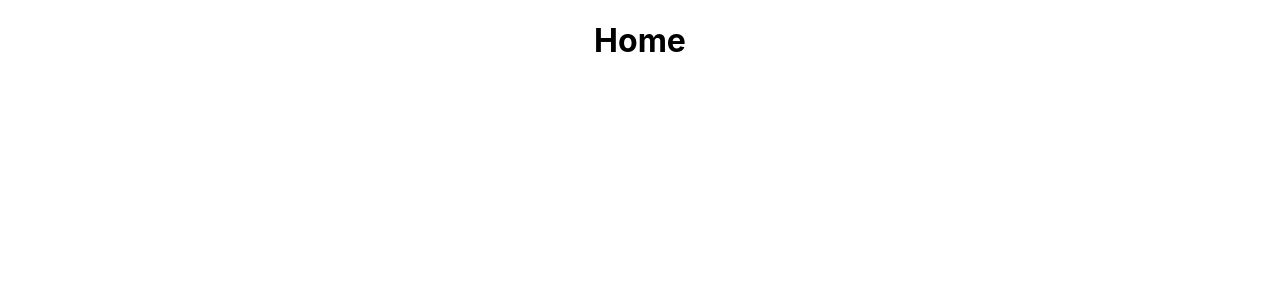
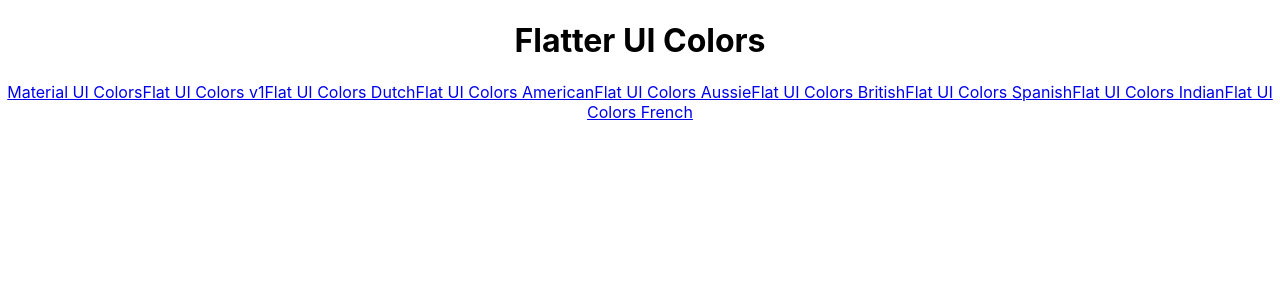
Before and after one commit to SticketInya/react-colors-app, a React (Create React App) app: page / in a window 1280 px wide. Shown: the top 300 px of the page. Built offline with nearby package versions, Linux system fonts and the light colour scheme.

Commit message:
feat(*): add homepage skeleton

```diff
--- a/src/App.js
+++ b/src/App.js
@@ -3,12 +3,17 @@ import { Navigate, Route, Routes } from 'react-router-dom';
 
 import DefaultColors from './Components/DefaultColors';
 import FindPalette from './Helpers/FindPalette';
+import PaletteList from './Components/PaletteList/PaletteList';
 
 function App() {
     return (
         <div className='App'>
             <Routes>
-                <Route exact path={'/'} element={<h1>Home</h1>} />
+                <Route
+                    exact
+                    path={'/'}
+                    element={<PaletteList palettes={DefaultColors} />}
+                />
                 <Route
                     exact
                     path={'/palette/:id'}
--- /dev/null
+++ b/src/Components/PaletteList/PaletteList.js
@@ -0,0 +1,29 @@
+import React, { Component } from 'react';
+import { Link } from 'react-router-dom';
+
+class PaletteList extends Component {
+    constructor(props) {
+        super(props);
+        this.state = {};
+    }
+
+    render() {
+        const { palettes } = this.props;
+        return (
+            <div className='PaletteList'>
+                <h1 className='PaletteList__title'>Flatter UI Colors</h1>
+                <div className='PaletteList__container'>
+                    {palettes.map((p) => {
+                        return (
+                            <Link key={p.id} to={`/palette/${p.id}`}>
+                                {p.paletteName}
+                            </Link>
+                        );
+                    })}
+                </div>
+            </div>
+        );
+    }
+}
+
+export default PaletteList;
```
